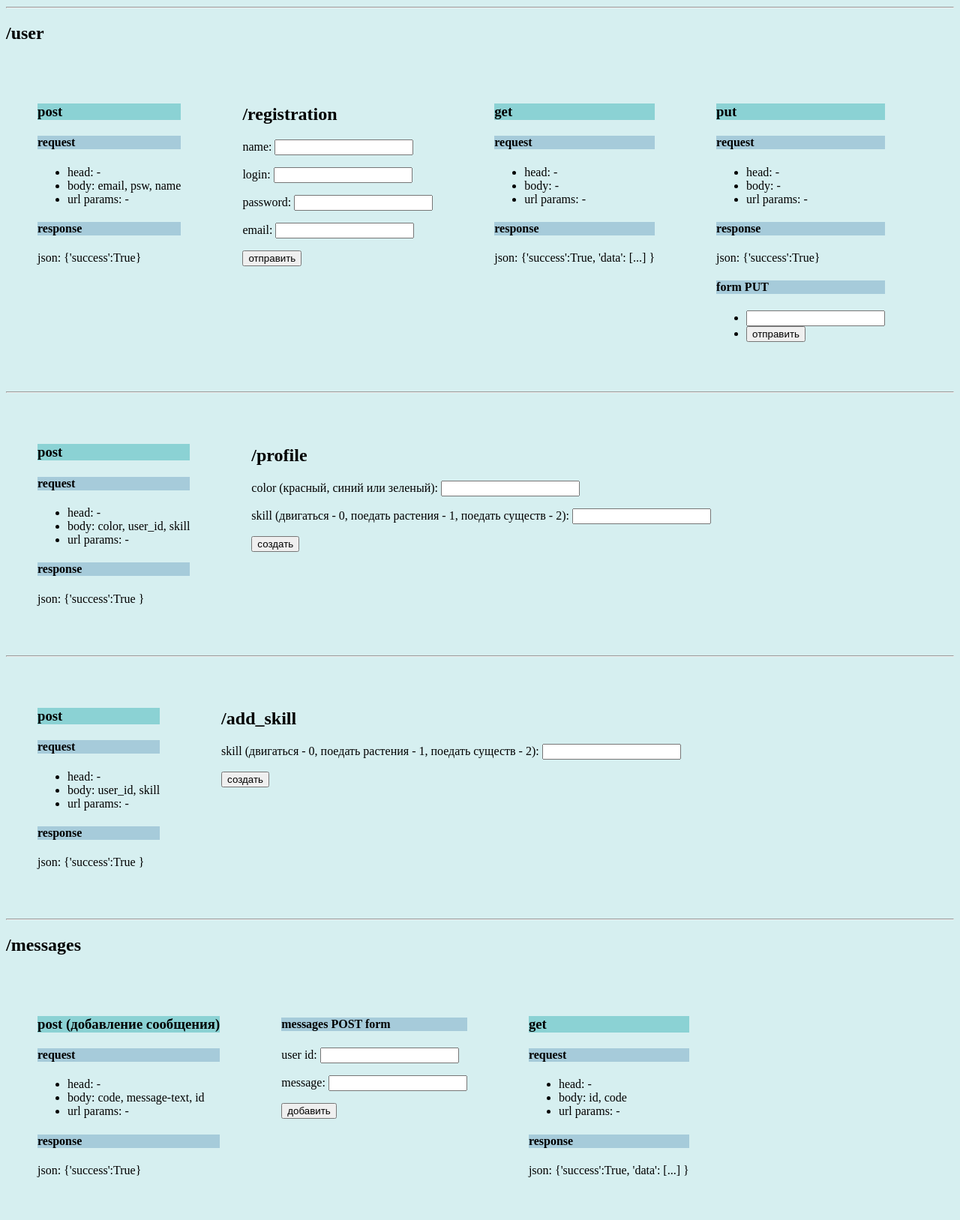
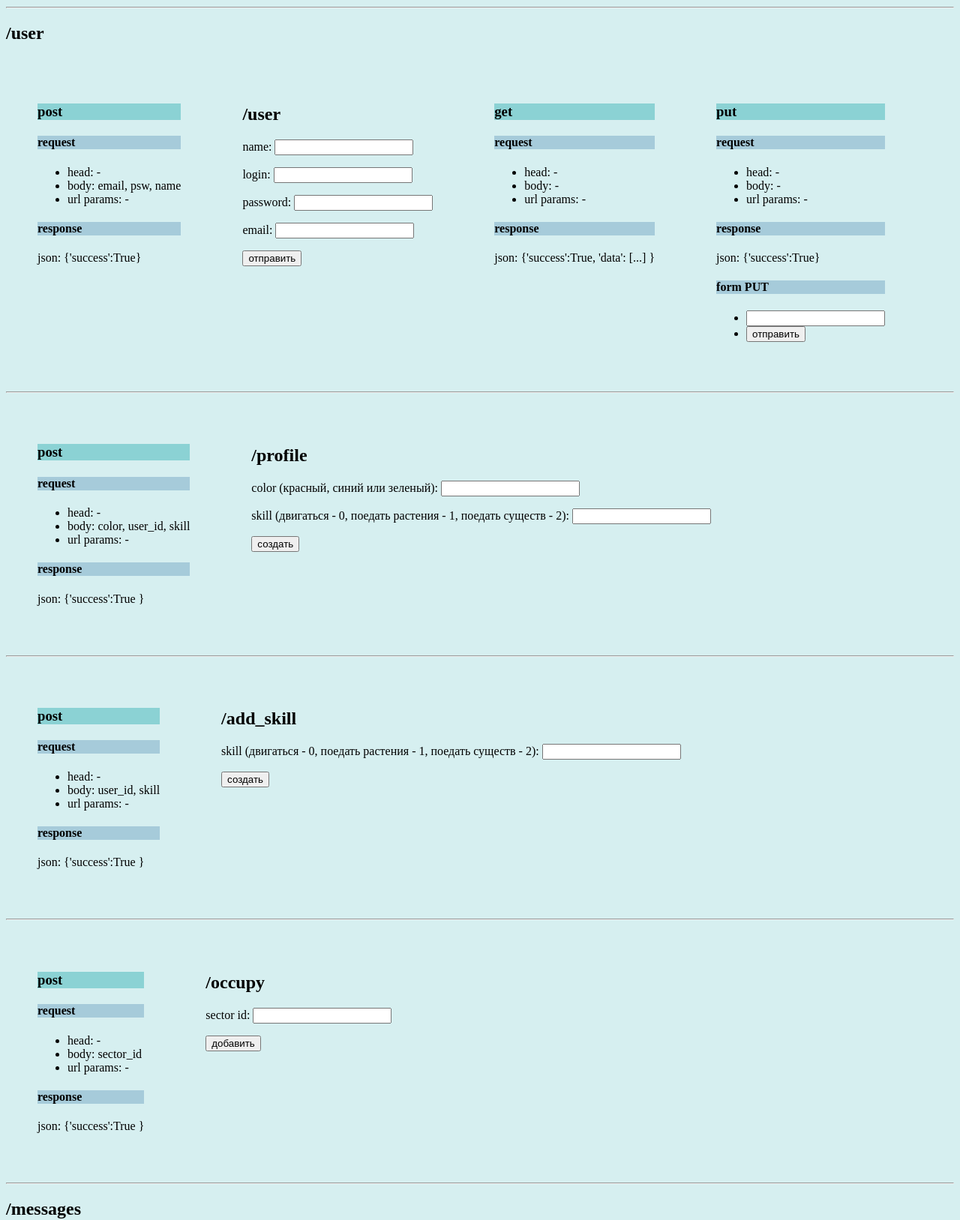
Before and after one commit to Larskaya/lena-api-evolution, a Flask app: page / in a window 1280 px wide. Shown: the part 400-2027 px from the top of the page at 75% size. Run offline with Flask 2, Linux system fonts and the light colour scheme; some libraries are stand-ins or nearby versions.

Commit message:
user api

```diff
--- a/dump_tables.sql
+++ b/dump_tables.sql
@@ -44,7 +44,6 @@ CREATE TABLE public.creatures (
     sector_id integer NOT NULL,
     user_id integer NOT NULL,
     amount integer NOT NULL,
-    type text NOT NULL
 );
 
 
@@ -71,7 +70,6 @@ ALTER TABLE public.message OWNER TO postgres;
 
 CREATE TABLE public.profiles (
     user_id integer NOT NULL,
-    type text NOT NULL,
     color text NOT NULL
 );
 
--- a/main.py
+++ b/main.py
@@ -37,7 +37,7 @@ def get_db():
 def documentation():
     return render_template( 'docs.html' )
 
-from routs import login, registration, sectors, add_sector, messages, profile, add_skill
+from routs import login, sectors, add_sector, messages, profile, add_skill, user
 import sectors_occupy
 
 if __name__ == '__main__':
--- a/sectors_occupy.py
+++ b/sectors_occupy.py
@@ -90,12 +90,10 @@ def check_cookies():
 
 
 # -------------------------------------------------------------------------------------------------------------
-@app.route('/sectors/occupy', methods=['POST']) # to do PUT
+@app.route('/user/occupy', methods=['POST']) # to do PUT
 def check_of_received_data():
-    user_id = request.form['user_id']
+    user_id = request.cookies.get('user_id')
     sector_id = request.form['sector_id']
-
-    #code = request.form['code']
 
     if not check_cookies():
         return jsonify( {'error': 'in cookies'} )
--- a/templates/docs.html
+++ b/templates/docs.html
@@ -19,6 +19,7 @@
     {% include 'docs/users.html' %} <hr>
     {% include 'docs/profile.html' %} <hr>
     {% include 'docs/skills.html' %} <hr>
+    {% include 'docs/occupy.html' %} <hr>
 
     {% include 'docs/messages.html' %} <hr>
     <hr>
--- /dev/null
+++ b/templates/docs/occupy.html
@@ -0,0 +1,30 @@
+<table cellpadding=40>
+    <tr>
+        <td>
+            <h3>post</h3>
+            <h4>request</h4>
+                <ul>
+                    <li>
+                        head: -
+                    </li>
+                    <li>
+                        body: sector_id
+                    </li>
+                    <li>
+                        url params: -
+                    </li>
+                </ul>
+
+            <h4>response</h4>
+            <p> json: {'success':True }  </p>
+            <td>
+                <p><h2> /occupy </h2> </p>
+                    <form action='/user/occupy' method='post' >
+                        <p> <label> sector id: </label> <input type='text' name='sector_id' value='' required/> </p>
+                        <p> <input type='submit' value='добавить' /></p>
+                    </form>
+            </td>
+
+        </td>
+    </tr>
+</table>
--- a/templates/docs/sectors.html
+++ b/templates/docs/sectors.html
@@ -4,7 +4,7 @@
 <table cellpadding=40>
     <tr>
         <td>
-            <h3>/occupy </h3>
+            <h3> /user/occupy </h3>
             <h3>post (добавление пользователя в сектор)</h3>
             <h4>request</h4>
             <ul>
@@ -21,16 +21,7 @@
             <h4>response</h4>
             <p> json: {'success':True }  </p>
         </td>
-        <td>
-            <div class=''>
-                <p> add user in sector </p>
-                <form action='/sectors/occupy' method='post' >
-                    <p> <label> user id: </label> <input type='text' name='user_id' value='' required/> </p>
-                    <p> <label> sector id: </label> <input type='text' name='sector_id' value='' required/> </p>
-                    <p> <input type='submit' value='добавить' /></p>
-                </form>
-            </div>
-        </td>
+
         <td>
             <h3>get </h3>
             <h4>request</h4>
--- a/templates/docs/users.html
+++ b/templates/docs/users.html
@@ -22,8 +22,8 @@
             <p> json: {'success':True}  </p>
         </td>
         <td>
-            <p><h2> /registration </h2></p>
-            <form action='/registration' method='post' >
+            <p><h2> /user </h2></p>
+            <form action='/user' method='post' >
                 <p> <label> name: </label> <input type='text' name='name' value='' required/> </p>
                 <p> <label> login: </label> <input type='text' name='login' value='' required/> </p>
                 <p> <label> password: </label> <input type='password' name='psw' value='' required/> </p>
```
Also changed, not shown: routs/registration.py (deleted, +0 -23 lines), routs/user.py (+27 -15 lines).
